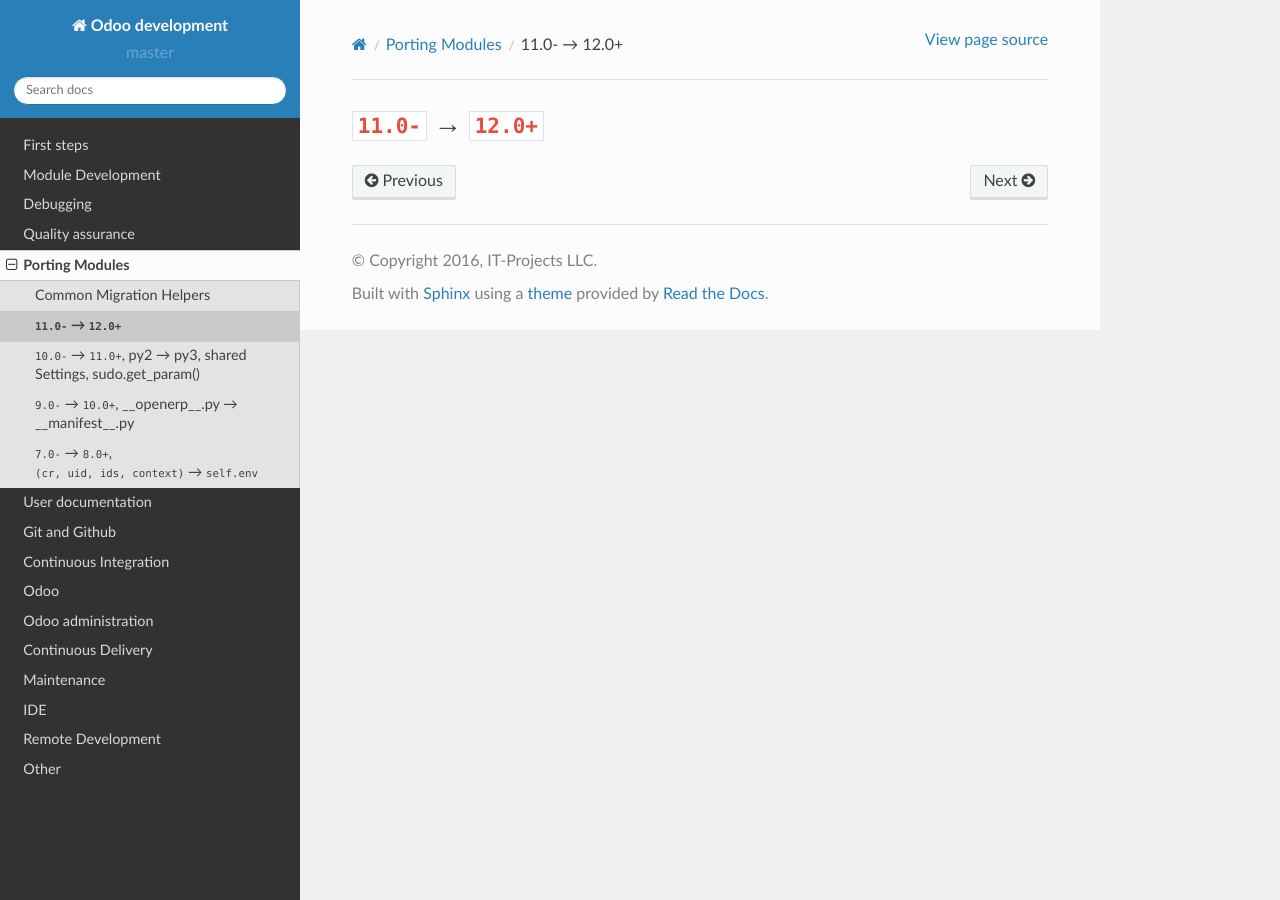
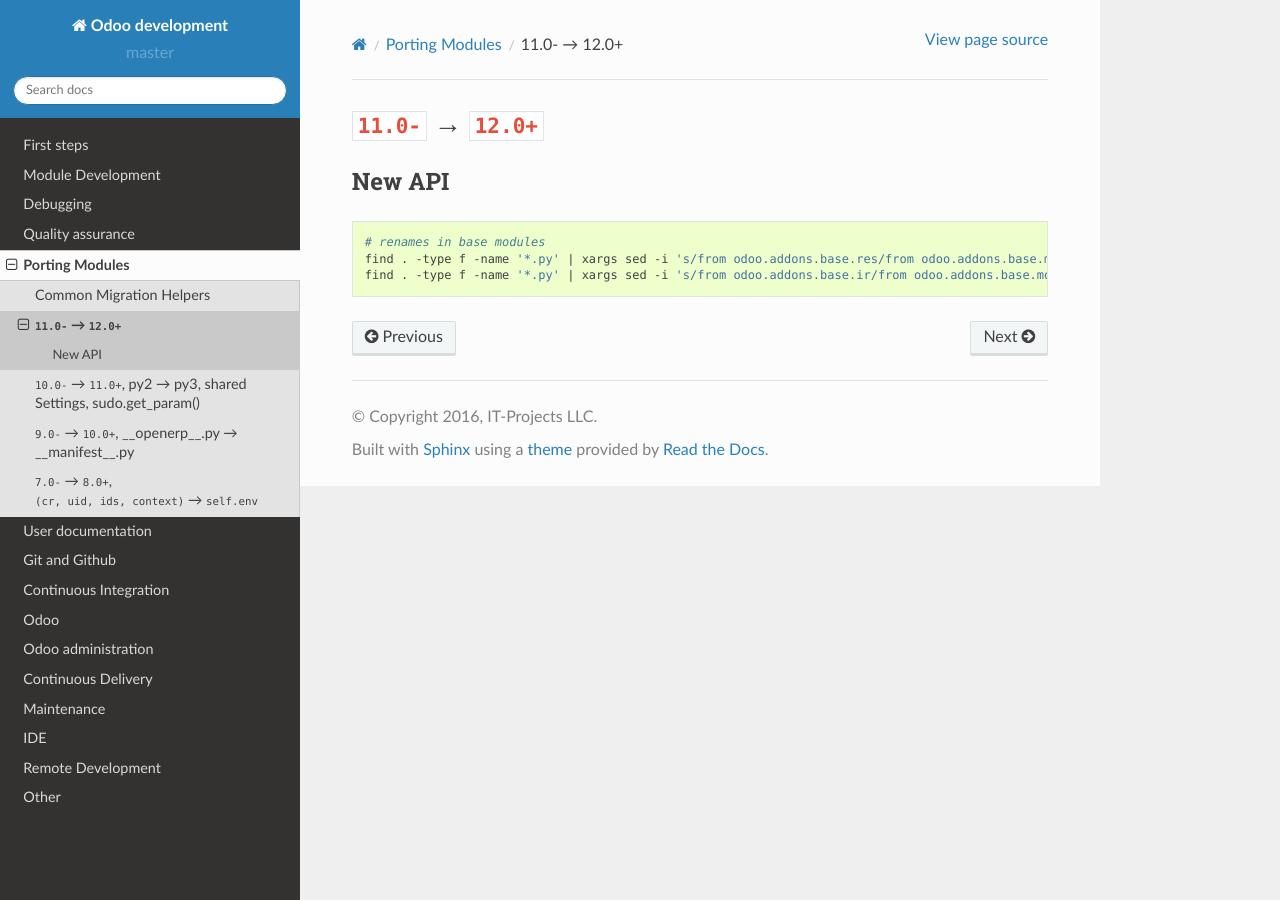
Before and after one commit to itpp-labs/odoo-development, a Sphinx documentation site: the page built from docs/migration/migrate-odoo-11-to-12.rst, in a window 1280 px wide. Built offline with Sphinx 7.4.7 and the Read the Docs theme 2.0.0, drawn with Linux system fonts in a browser that asks for light colours.

Commit message:
renames in base modules in 12

```diff
--- a/docs/migration/migrate-odoo-11-to-12.rst
+++ b/docs/migration/migrate-odoo-11-to-12.rst
@@ -1,3 +1,12 @@
 =======================
  ``11.0-`` → ``12.0+``
 =======================
+
+New API
+=======
+
+.. code-block:: sh
+
+    # renames in base modules
+    find . -type f -name '*.py' | xargs sed -i 's/from odoo.addons.base.res/from odoo.addons.base.models/g'
+    find . -type f -name '*.py' | xargs sed -i 's/from odoo.addons.base.ir/from odoo.addons.base.models/g'
```
